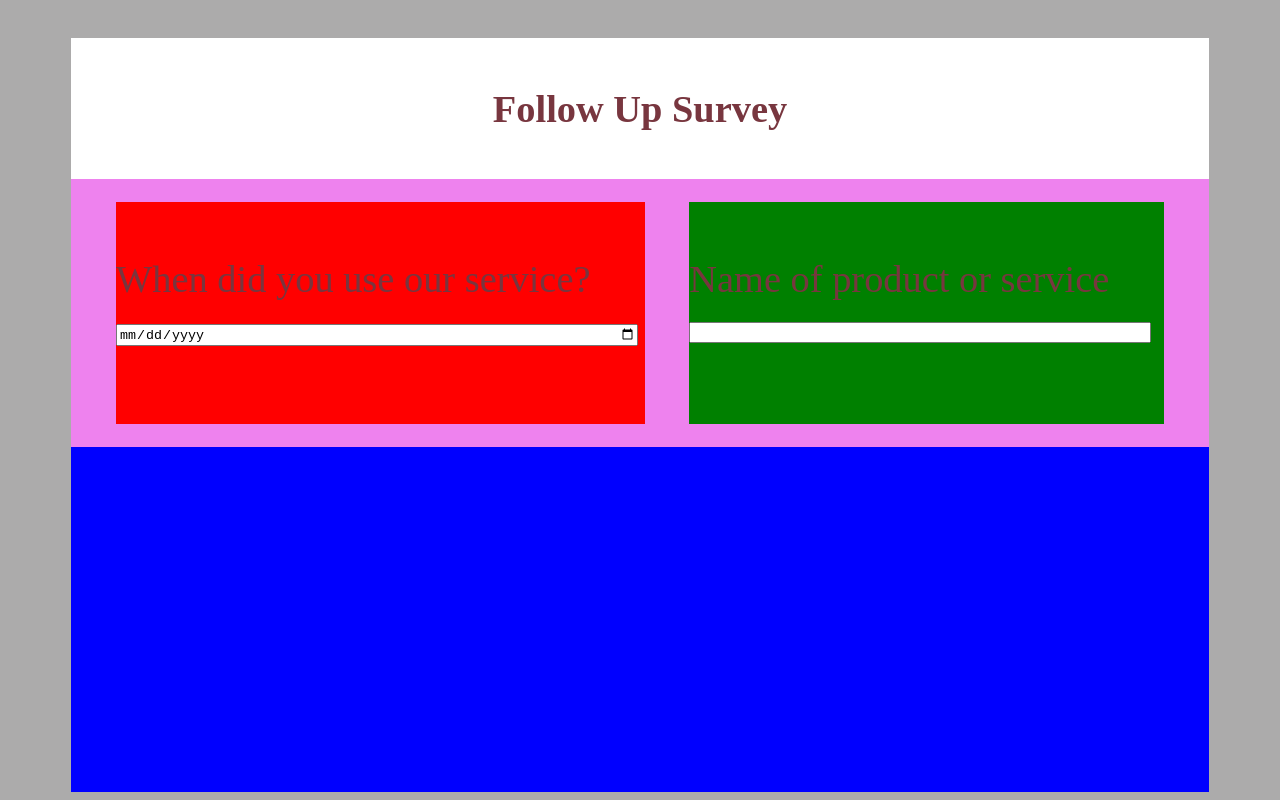
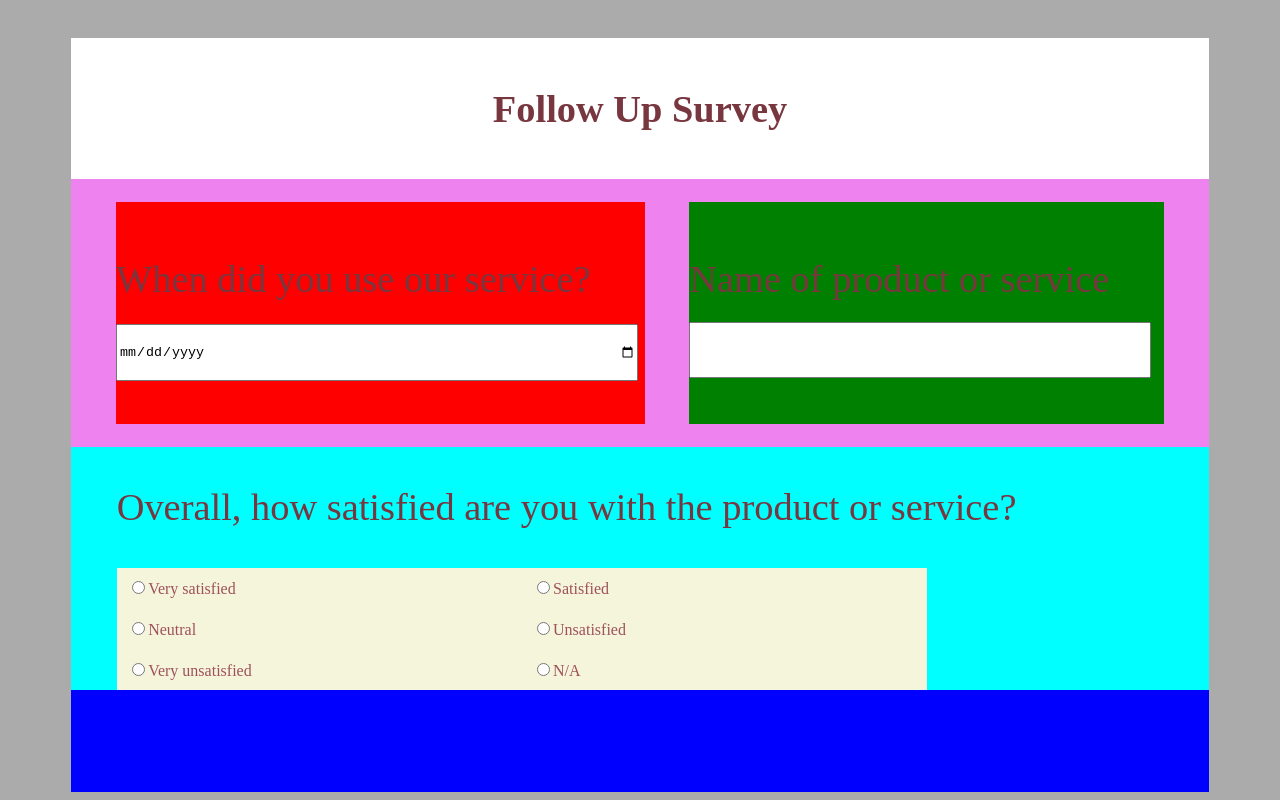
Before and after one commit to hadi-darwish/frontend-survey-flexbox, a plain HTML site: page index.html in a window 1280 px wide. Drawn offline with Linux system fonts and the light colour scheme.

Commit message:
adding third div with its styling

```diff
--- a/index.html
+++ b/index.html
@@ -25,6 +25,72 @@
                 <input type="text" name="p" class="input1">
             </div>
         </div>
+
+        <div class="third">
+            <div class="p1">
+                <p>Overall, how satisfied are you with the product or service?</p>
+            </div>
+            <div class="radio">
+                <label for="vs">
+                    <input
+                    type="radio"
+                    name="radio"
+                    id="vs"
+                    value="Very satisfied"
+                  />Very satisfied
+                </label>
+            </div>
+            <div class="radio">
+                <label for="s"><input
+                    type="radio"
+                    name="radio"
+                    id="s"
+                    value="Satisfied"
+                  />Satisfied
+                  </label>
+            </div>
+            <div class="radio">
+                <label for="n">
+                    <input
+                    type="radio"
+                    name="radio"
+                    id="n"
+                    value="Neutral"
+                  />Neutral
+                </label>
+            </div>
+            <div class="radio">
+                <label for="u">
+                  <input
+                    type="radio"
+                    name="radio"
+                    id="u"
+                    value="Unsatisfied"
+                  />Unsatisfied
+                </label>
+            </div>
+            <div class="radio">
+                <label for="vu">
+                    <input
+                    type="radio"
+                    name="radio"
+                    id="vu"
+                    value="Very unsatisfied"
+                  />Very unsatisfied
+                  </label>
+            </div>
+            <div class="radio">
+                <label for="na">
+                    <input
+                    type="radio"
+                    name="radio"
+                    id="na"
+                    value="N/A"
+                  />N/A
+                </label>
+            </div>
+        </div>
+
       </form>
 
 
--- a/styles/styles.css
+++ b/styles/styles.css
@@ -38,4 +38,26 @@ main {
 .input1 {
   margin: 5% 0;
   width: 110%;
+  height: 50%;
 }
+
+.third {
+  background-color: aqua;
+  display: flex;
+  flex-wrap: wrap;
+  padding: 0 4%;
+  color: #78363f;
+}
+
+.radio {
+  background-color: beige;
+  font-size: medium;
+  min-width: 25vh;
+  width: 30vw;
+  padding: 1%;
+  color: #9f515a;
+}
+
+.p1 {
+  font-size: 3vw;
+}
```
